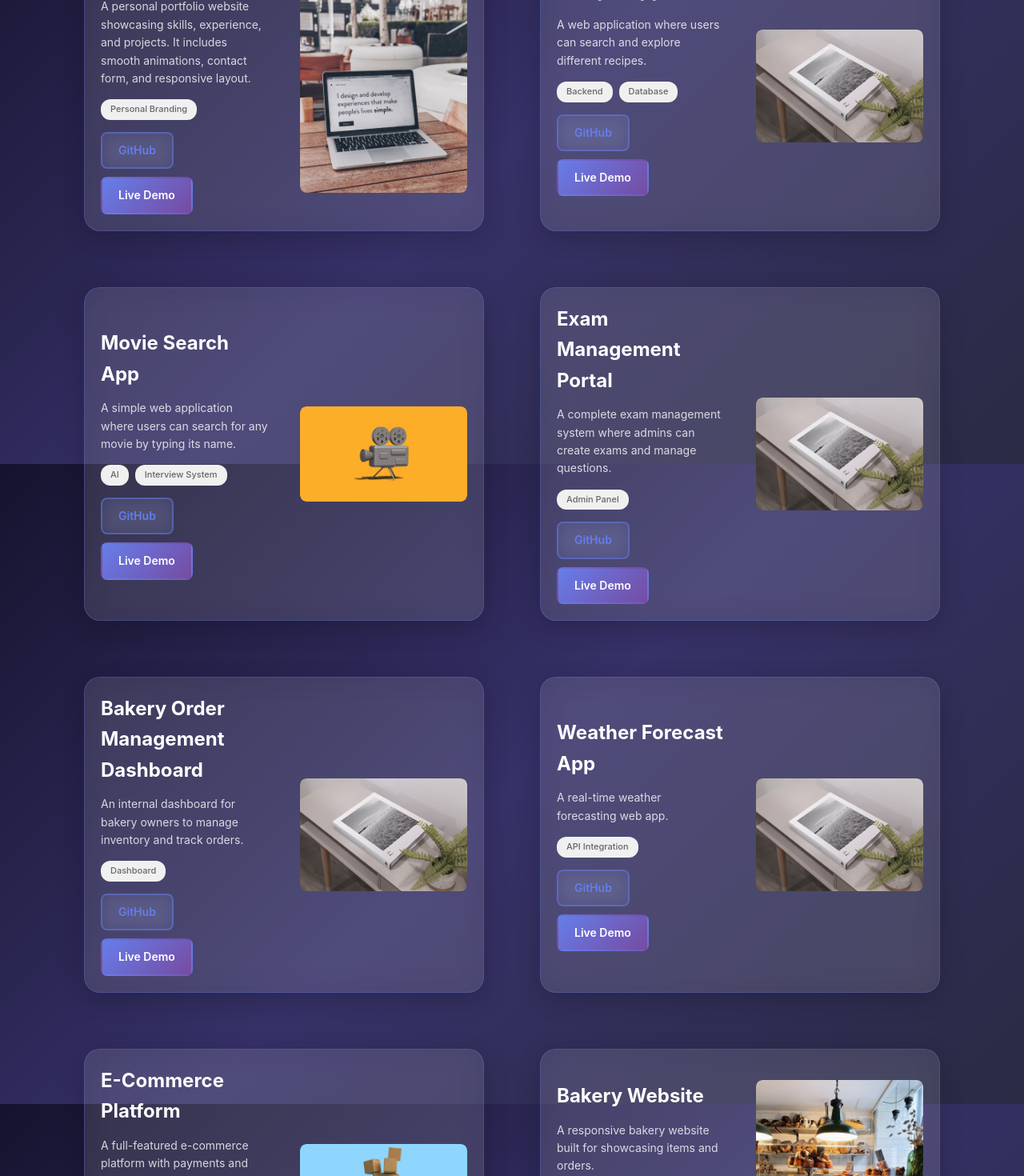
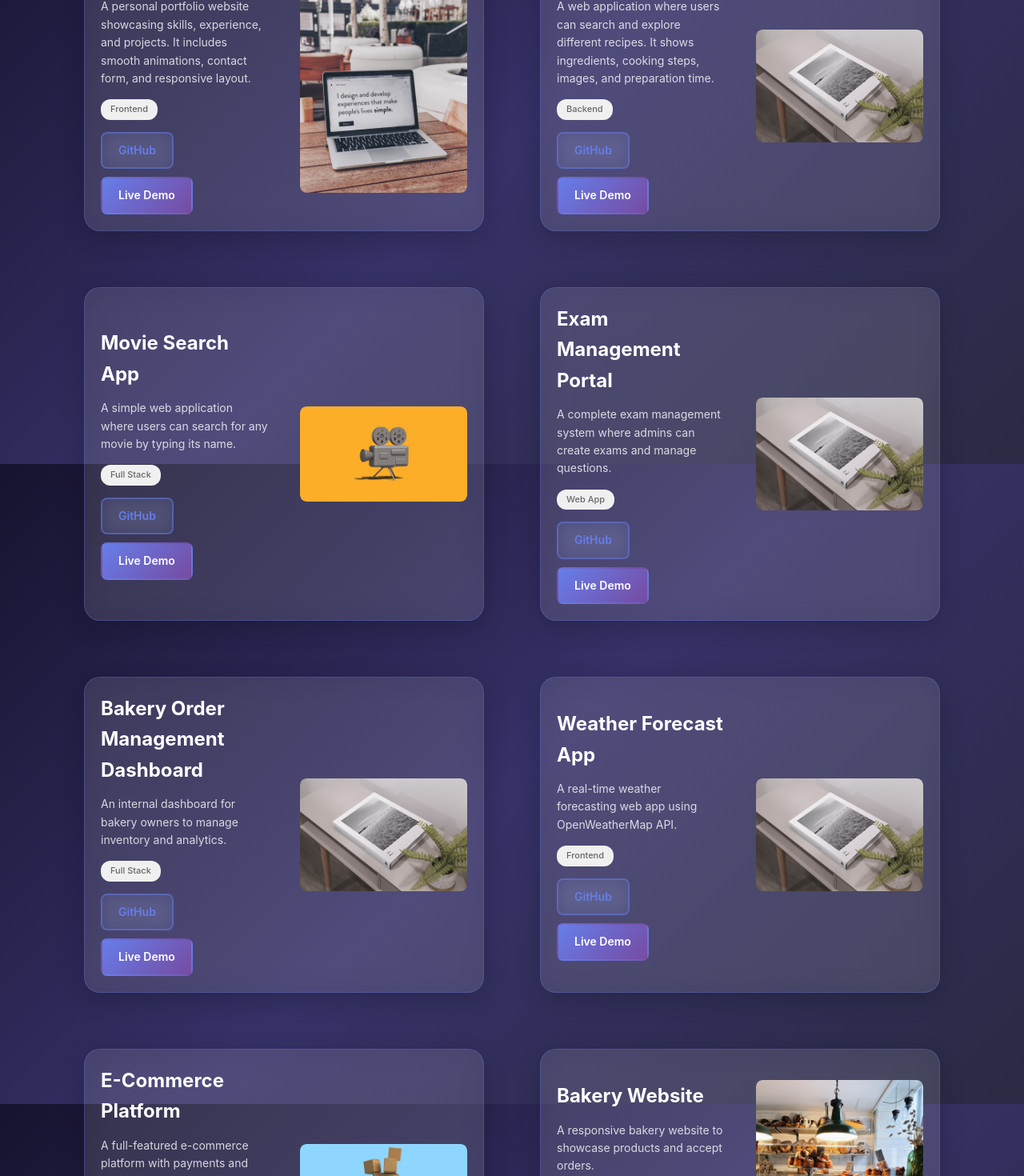
Before and after one commit to vishnusharma17/Portfolio, a React (Vite) app: page /projects in a window 1280 px wide. Shown: the part 1020-2490 px from the top of the page at 80% size. Built offline with nearby package versions, Linux system fonts and the light colour scheme; no server answers.

Commit message:
Final fix: project images via asset helper

```diff
--- a/src/data/projects.js
+++ b/src/data/projects.js
@@ -1,9 +1,11 @@
+import { asset } from "../utils/assets";
+
 export const projects = [
   {
     name: "Calculator App",
     description:
       "A clean and easy-to-use calculator built using vanilla JavaScript with real-time operations and keyboard support. Designed for learning DOM manipulation and logic handling.",
-    image: "/images/calculator.avif",
+    image: asset("images/calculator.avif"),
     technologies: ["HTML", "CSS", "JavaScript"],
     github: "https://github.com/vishnusharma17/Basic_calculator",
     liveDemo: "https://vishnusharma17.github.io/Basic_calculator/",
@@ -15,106 +17,107 @@ export const projects = [
     name: "Tic Tac Toe Game",
     description:
       "A classic Tic Tac Toe game built with React, allowing two players to play alternately. The game tracks moves, detects wins/draws, and offers a reset option.",
-    image: "/images/tic.avif",
+    image: asset("images/tic.avif"),
     technologies: ["React", "CSS"],
     github: "https://github.com/vishnusharma17/TIC_TAC_TOE_GAME",
     liveDemo: "https://vishnusharma17.github.io/TIC_TAC_TOE_GAME/",
     date: "2024-10-15",
-    tags: ["Game", "Logic Building"],
+    tags: ["Frontend"],
   },
 
   {
     name: "Portfolio Website",
     description:
       "A personal portfolio website showcasing skills, experience, and projects. It includes smooth animations, contact form, and responsive layout.",
-    image: "/images/portfolio.avif",
-    technologies: ["React", "Tailwind CSS"],
+    image: asset("images/portfolio.avif"),
+    technologies: ["React", "Tailwind CSS", "Framer Motion"],
     github: "https://github.com/vishnusharma17/Portfolio",
     liveDemo: "https://vishnusharma17.github.io/Portfolio/",
     date: "2025-04-02",
-    tags: ["Personal Branding"],
+    tags: ["Frontend"],
   },
 
   {
     name: "Recipe App",
     description:
-      "A web application where users can search and explore different recipes.",
-    image: "/images/project-image.avif",
-    technologies: ["Express"],
+      "A web application where users can search and explore different recipes. It shows ingredients, cooking steps, images, and preparation time.",
+    image: asset("images/project-image.avif"),
+    technologies: ["Express", "MySQL"],
     github: "https://github.com/vishnusharma17/Recipe-Book",
     liveDemo: "https://crime-data-demo.com",
     date: "2025-04-27",
-    tags: ["Backend", "Database"],
+    tags: ["Backend"],
   },
 
   {
     name: "Movie Search App",
     description:
       "A simple web application where users can search for any movie by typing its name.",
-    image: "/images/movie.avif",
+    image: asset("images/movie.avif"),
     technologies: ["Next.js", "Node.js", "MongoDB"],
     github: "https://github.com/vishnusharma17/Movies-web-",
     liveDemo: "https://vishnusharma17.github.io/Movies-web-/",
     date: "2025-05-14",
-    tags: ["AI", "Interview System"],
+    tags: ["Full Stack"],
   },
 
   {
     name: "Exam Management Portal",
     description:
       "A complete exam management system where admins can create exams and manage questions.",
-    image: "/images/project-image.avif",
-    technologies: ["Express"],
+    image: asset("images/project-image.avif"),
+    technologies: ["Express", "MySQL"],
     github: "https://github.com/yourusername/exam-portal",
     liveDemo: "https://exam-portal-demo.com",
     date: "2025-04-08",
-    tags: ["Admin Panel"],
+    tags: ["Web App"],
   },
 
   {
     name: "Bakery Order Management Dashboard",
     description:
-      "An internal dashboard for bakery owners to manage inventory and track orders.",
-    image: "/images/project-image.avif",
+      "An internal dashboard for bakery owners to manage inventory and analytics.",
+    image: asset("images/project-image.avif"),
     technologies: ["React", "Node.js", "Express", "MongoDB"],
     github: "https://github.com/yourusername/bakery-dashboard",
     liveDemo: "https://bakery-dashboard-demo.com",
     date: "2025-02-20",
-    tags: ["Dashboard"],
+    tags: ["Full Stack"],
   },
 
   {
     name: "Weather Forecast App",
-    description: "A real-time weather forecasting web app.",
-    image: "/images/project-image.avif",
+    description:
+      "A real-time weather forecasting web app using OpenWeatherMap API.",
+    image: asset("images/project-image.avif"),
     technologies: ["React", "Tailwind CSS"],
     github: "https://github.com/yourusername/weather-app",
     liveDemo: "https://weather-demo.com",
     date: "2024-09-25",
-    tags: ["API Integration"],
+    tags: ["Frontend"],
   },
 
   {
     name: "E-Commerce Platform",
     description:
-      "A full-featured e-commerce platform with payments and admin management.",
-    image: "/images/ecommerce.avif",
+      "A full-featured e-commerce platform with payments and order tracking.",
+    image: asset("images/ecommerce.avif"),
     technologies: ["React", "Node.js", "Express", "MongoDB"],
     github: "https://github.com/yourusername/ecommerce-project",
     liveDemo: "https://your-ecommerce-demo.com",
     date: "2025-03-10",
-    tags: ["E-Commerce"],
+    tags: ["Full Stack"],
   },
 
   {
     name: "Bakery Website",
     description:
-      "A responsive bakery website built for showcasing items and orders.",
-    image: "/images/bakery.avif",
+      "A responsive bakery website to showcase products and accept orders.",
+    image: asset("images/bakery.avif"),
     technologies: ["HTML", "CSS", "JavaScript", "Bootstrap"],
     github: "https://github.com/yourusername/bakery-website",
     liveDemo: "https://your-bakery-demo.com",
     date: "2025-02-05",
-    tags: ["UI/UX"],
+    tags: ["Frontend"],
   },
 ];
```
Also changed, not shown: 8 other files (tests, documents, lock files or other folders).
